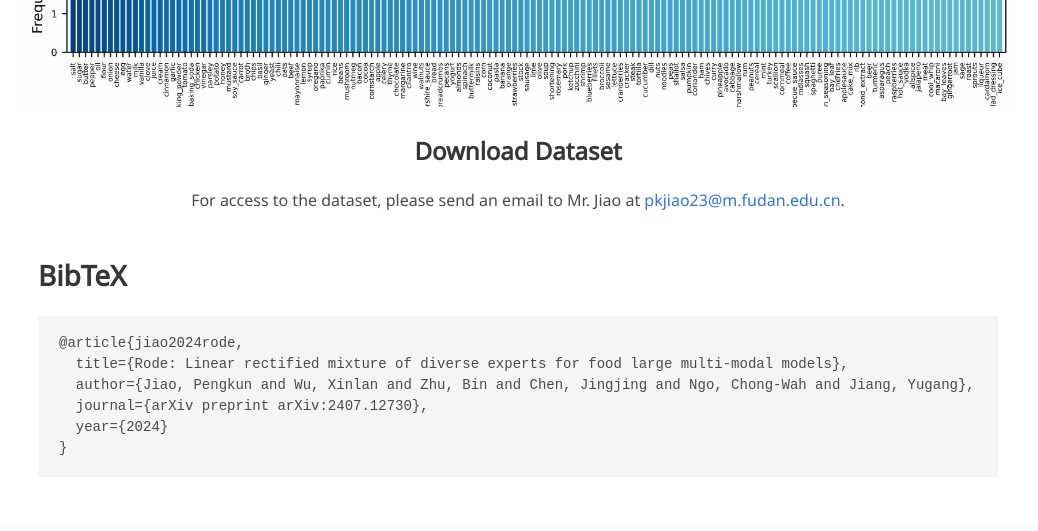
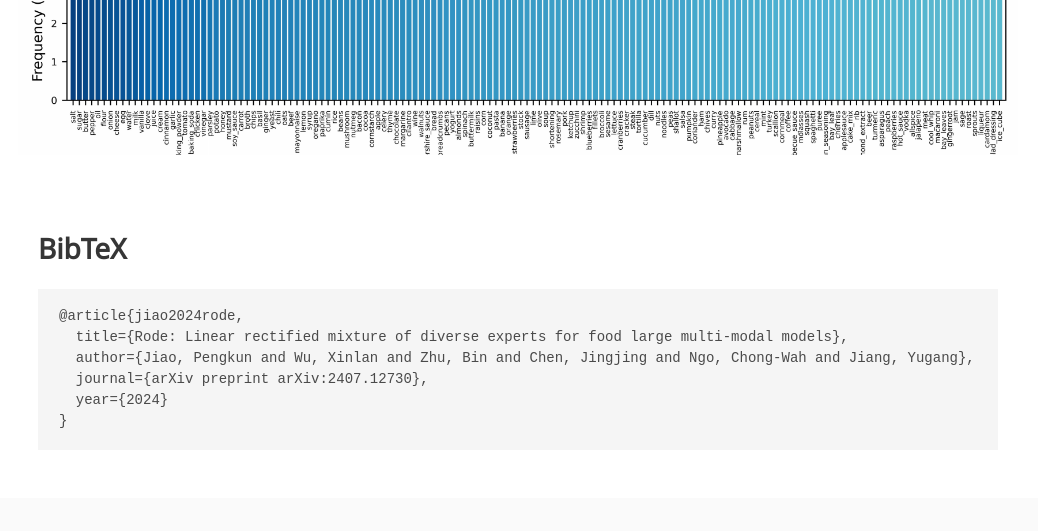
Before and after one commit to pengkun-jiao/UniFood-project, a plain HTML site: page index.html in a window 1280 px wide. Shown: the part 1840-2371 px from the top of the page, without its empty margins (122-1160 px from the left). Drawn offline with nearby package versions, Linux system fonts and the light colour scheme; some icons are missing; a web font is replaced by a local one.

Commit message:
Update index.html

```diff
--- a/index.html
+++ b/index.html
@@ -25,7 +25,7 @@
 
 
   <title>UniFood Project</title>
-  <link rel="icon" type="image/x-icon" href="static/images/favicon.ico">
+  <link rel="icon" type="image/x-icon" href="https://raw.githubusercontent.com/pengkun-jiao/UniFood-project/refs/heads/master/static/images/dish.png">
   <link href="https://fonts.googleapis.com/css?family=Google+Sans|Noto+Sans|Castoro"
   rel="stylesheet">
 
@@ -151,6 +151,7 @@
 
         <p>Uni-Food is a comprehensive and unified food dataset designed to advance research in food-related vision-language tasks, <br> particularly in areas requiring detailed nutritional analysis.</p>
 
+      <br><br>
       <h4  class="title is-4">Dataset Statistic</h4>
       <p><strong>Distribution of Food Categories in a Pie Chart</strong></p>
       <br>
@@ -161,8 +162,6 @@
       <img src="https://github.com/pengkun-jiao/UniFood-project/blob/master/static/images/nutrition_infor.png?raw=true" alt="Ingredient and nutrition information of UniFood" width="1000">
 
       <br><br>
-      <h4  class="title is-4">Download Dataset</h4>
-      <p>For access to the dataset, please send an email to Mr. Jiao at <a href="mailto:pkjiao23@m.fudan.edu.cn">pkjiao23@m.fudan.edu.cn</a>.</p>
     </div>
   </div>
 </section>
```
